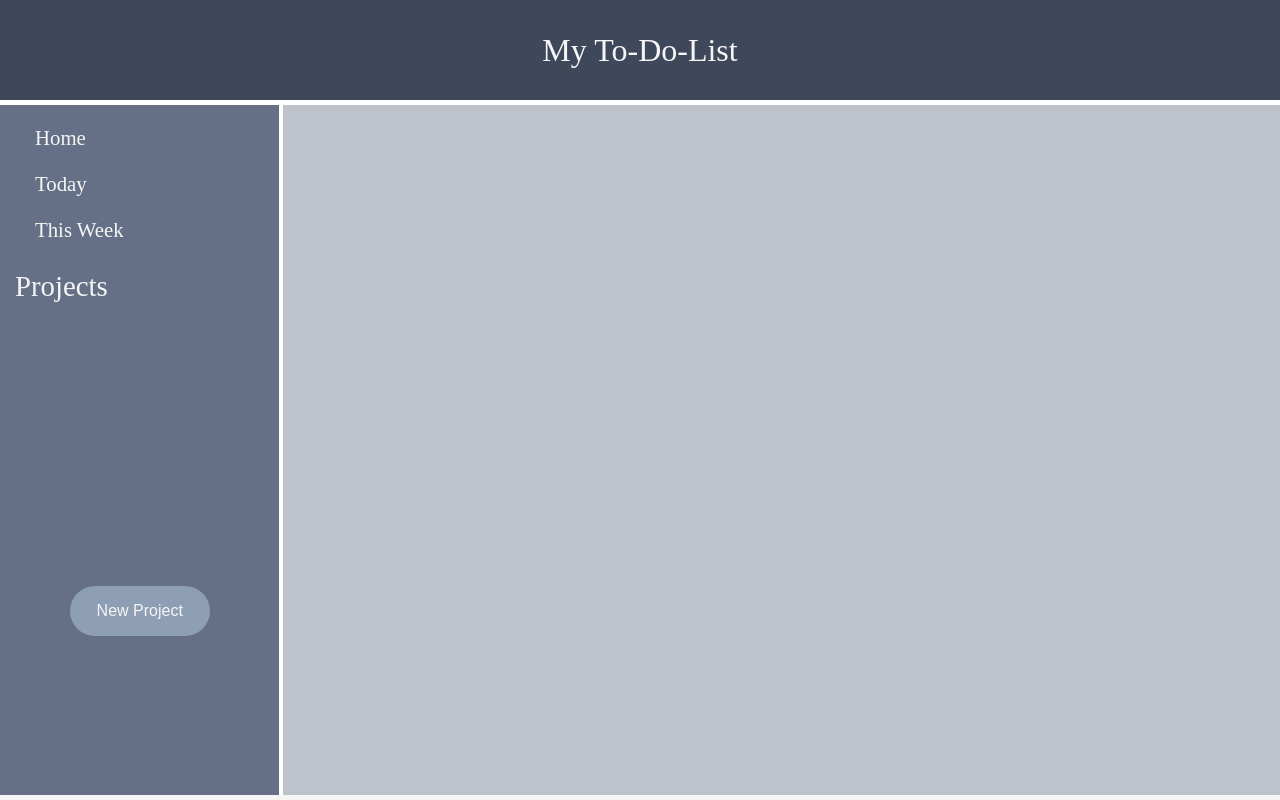
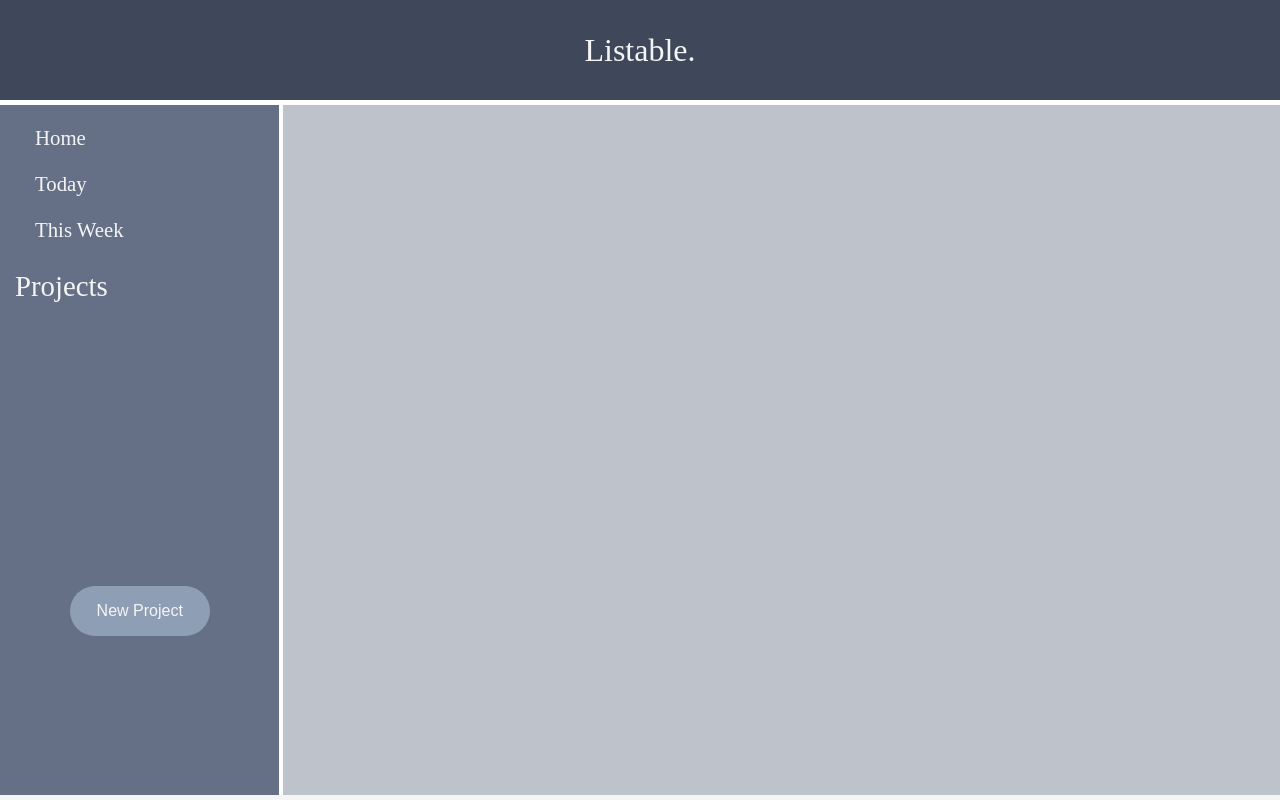
Before and after one commit to ZachLee12/To-do-List, a website built with webpack: page src/index.html in a window 1280 px wide. Built offline with nearby package versions, Linux system fonts and the light colour scheme.

Commit message:
Change name to Listable.

```diff
--- a/src/index.html
+++ b/src/index.html
@@ -6,11 +6,12 @@
     <meta http-equiv="X-UA-Compatible" content="IE=edge">
     <meta name="viewport" content="width=device-width, initial-scale=1.0">
     <title>To-do-List</title>
+    <link rel="icon" type="image/x-icon" href="./assets/images/to-do-list.png">
 </head>
 
 <body>
     <header class="header">
-        <p class="header-title">My To-Do-List</p>
+        <p class="header-title">Listable.</p>
     </header>
 
     <div class="master-container">
```
Also changed, not shown: src/assets/images/to-do-list.png (added).
